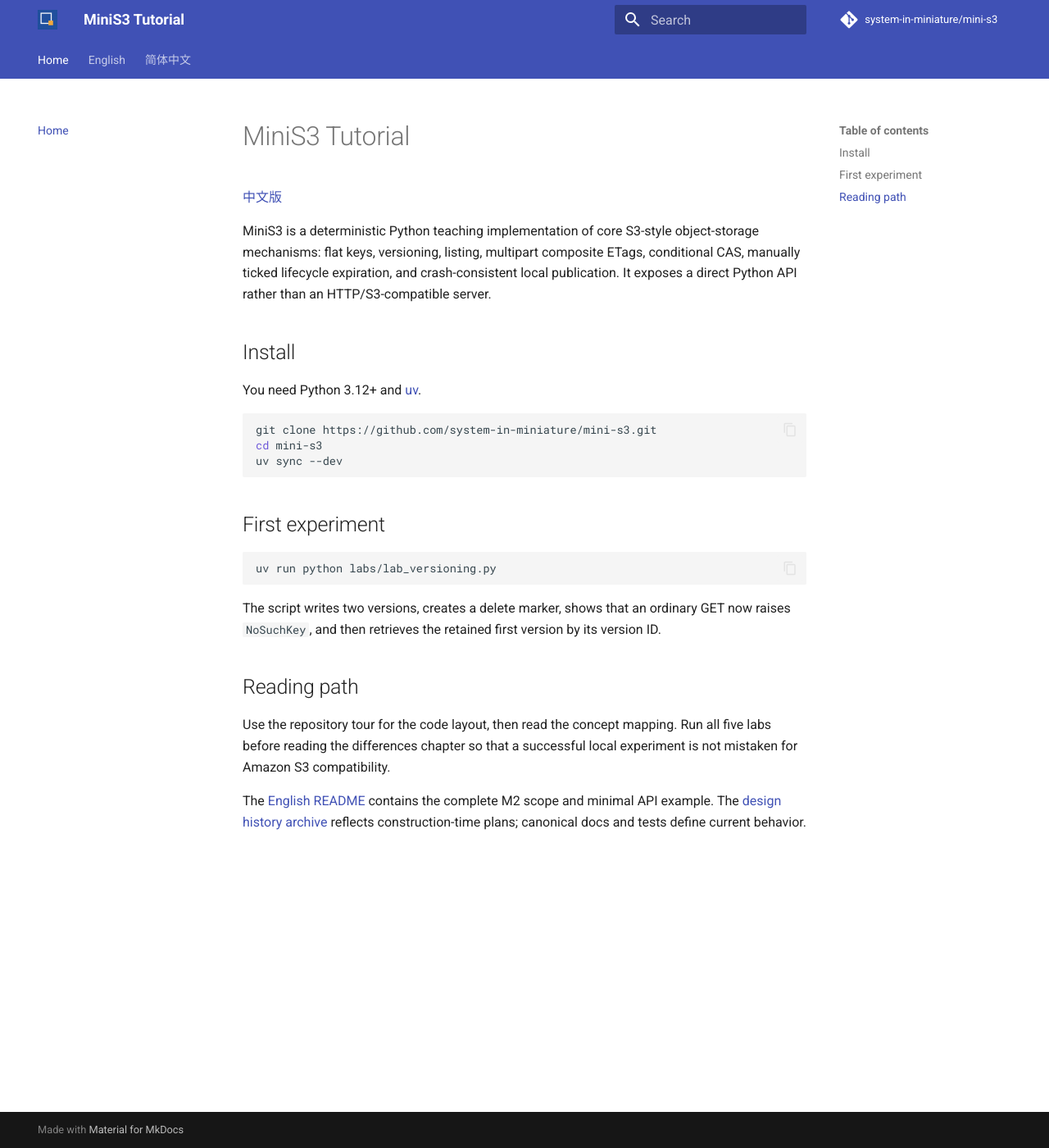
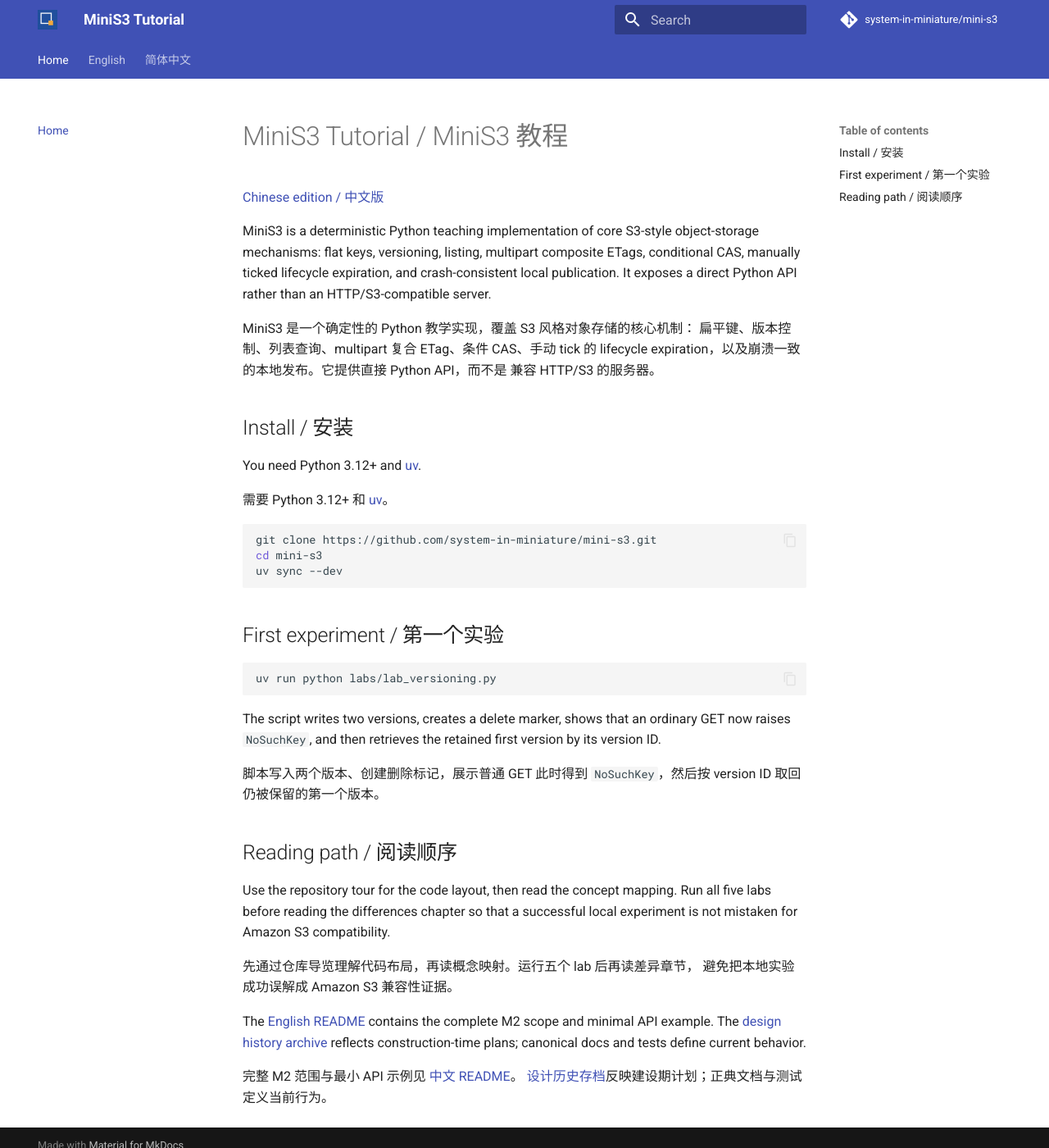
Before and after one commit to system-in-miniature/mini-s3, an MkDocs documentation site: the page built from docs/index.md, in a window 1280 px wide and 1400 px high. Shown: the whole window at 82% size. Built offline with MkDocs 1.6.1 and Material for MkDocs 9.7.7, drawn with Linux system fonts in a browser that asks for light colours; comment, search, counter and statistics services are not loaded.

Commit message:
docs: make homepage fully bilingual

````diff
--- a/docs/index.md
+++ b/docs/index.md
@@ -1,6 +1,6 @@
-# MiniS3 Tutorial
+# MiniS3 Tutorial / MiniS3 教程
 
-[中文版](zh/index.md)
+[Chinese edition / 中文版](zh/index.md)
 
 MiniS3 is a deterministic Python teaching implementation of core S3-style
 object-storage mechanisms: flat keys, versioning, listing, multipart composite
@@ -8,9 +8,16 @@
 crash-consistent local publication. It exposes a direct Python API rather than
 an HTTP/S3-compatible server.
 
-## Install
+MiniS3 是一个确定性的 Python 教学实现，覆盖 S3 风格对象存储的核心机制：
+扁平键、版本控制、列表查询、multipart 复合 ETag、条件 CAS、手动 tick 的
+lifecycle expiration，以及崩溃一致的本地发布。它提供直接 Python API，而不是
+兼容 HTTP/S3 的服务器。
+
+## Install / 安装
 
 You need Python 3.12+ and [uv](https://docs.astral.sh/uv/).
+
+需要 Python 3.12+ 和 [uv](https://docs.astral.sh/uv/)。
 
 ```bash
 git clone https://github.com/system-in-miniature/mini-s3.git
@@ -18,7 +25,7 @@
 uv sync --dev
 ```
 
-## First experiment
+## First experiment / 第一个实验
 
 ```bash
 uv run python labs/lab_versioning.py
@@ -28,13 +35,23 @@
 GET now raises `NoSuchKey`, and then retrieves the retained first version by
 its version ID.
 
-## Reading path
+脚本写入两个版本、创建删除标记，展示普通 GET 此时得到 `NoSuchKey`，然后按
+version ID 取回仍被保留的第一个版本。
+
+## Reading path / 阅读顺序
 
 Use the repository tour for the code layout, then read the concept mapping.
 Run all five labs before reading the differences chapter so that a successful
 local experiment is not mistaken for Amazon S3 compatibility.
 
+先通过仓库导览理解代码布局，再读概念映射。运行五个 lab 后再读差异章节，
+避免把本地实验成功误解成 Amazon S3 兼容性证据。
+
 The [English README](https://github.com/system-in-miniature/mini-s3#readme)
 contains the complete M2 scope and minimal API example. The
 [design history archive](superpowers/README.md) reflects construction-time
 plans; canonical docs and tests define current behavior.
+
+完整 M2 范围与最小 API 示例见
+[中文 README](https://github.com/system-in-miniature/mini-s3/blob/main/README.zh-CN.md)。
+[设计历史存档](superpowers/README.md)反映建设期计划；正典文档与测试定义当前行为。
````
Also changed, not shown: 1 other file.
